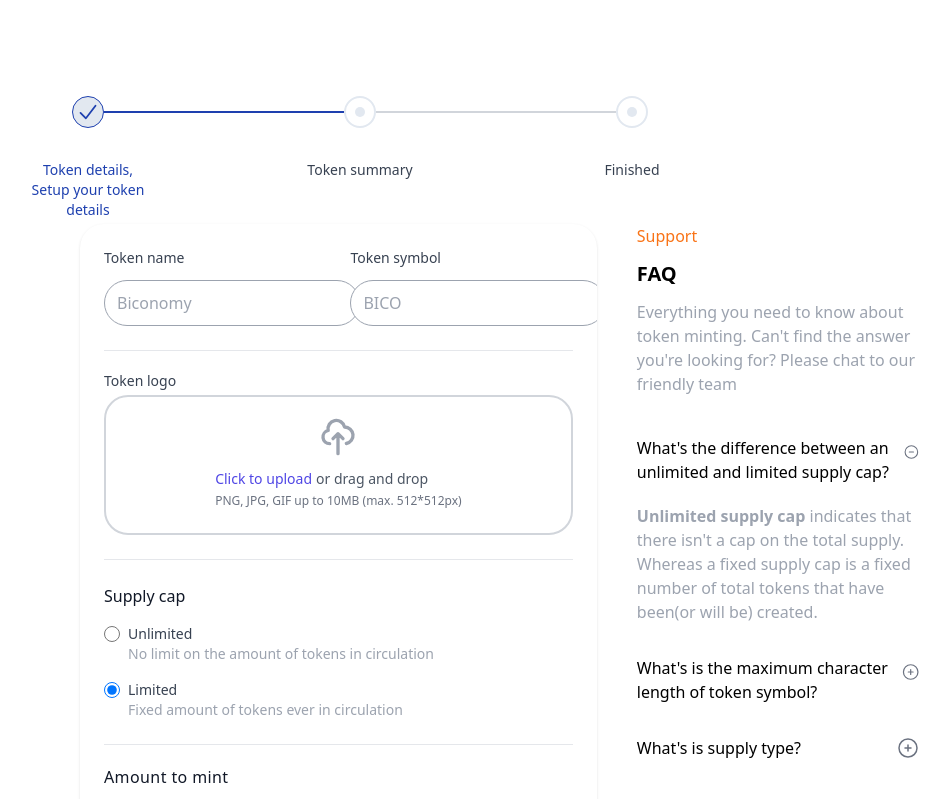
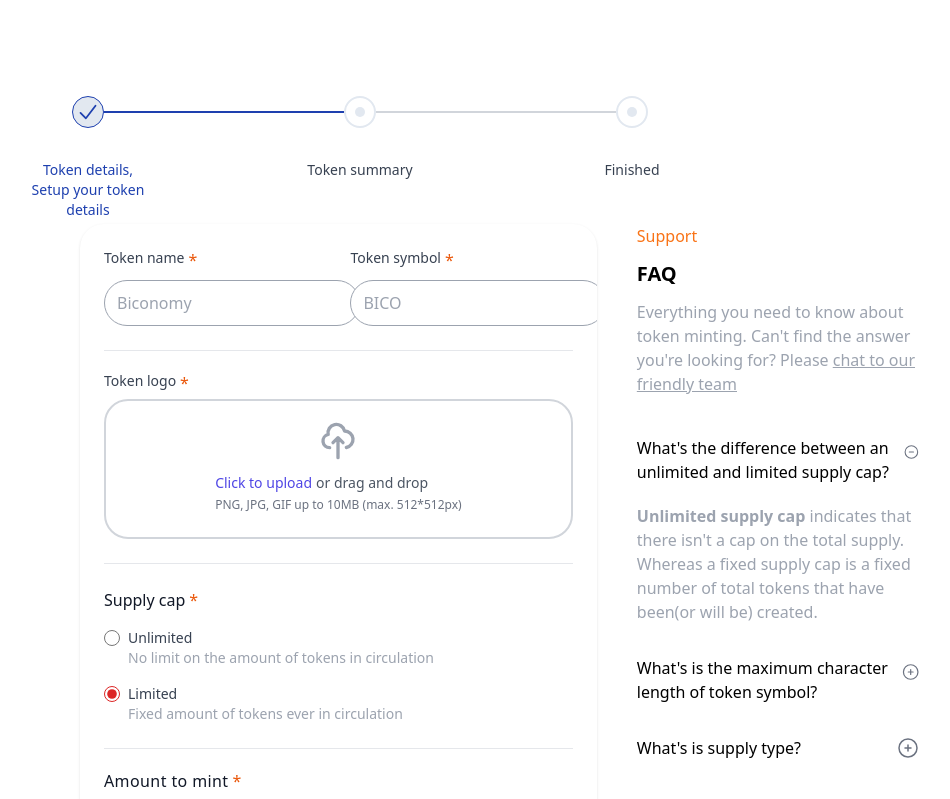
Before and after one commit to izuchukwu-eric/minting-stepper, a Next.js app: page / in a window 1280 px wide. Shown: the top 799 px of the page, without its empty margins (280-1230 px from the left). Built offline with nearby package versions, Linux system fonts and the light colour scheme.

Commit message:
new commit

```diff
--- a/components/steps/Details.tsx
+++ b/components/steps/Details.tsx
@@ -1,4 +1,3 @@
-import React from 'react'
 
 interface Props {
   handleClick: any
@@ -14,12 +13,18 @@ const Details = ({ handleClick }: Props) => {
             <div className="px-4 py-5 sm:p-6">
               <div className="grid grid-cols-6 gap-6">
                 <div className="col-span-6 sm:col-span-3">
-                  <label className="block text-sm font-medium text-gray-700 mb-3">Token name</label>
+                  <div className='flex flex-row space-x-1'>
+                    <label className="block text-sm font-medium text-gray-700 mb-3">Token name</label>
+                    <label className='text-orange-600'>*</label>
+                  </div>
                   <input className="block w-full md:w-64 text-gray-900 font-medium border border-gray-400 rounded-full py-3 px-3 leading-tight focus:outline-none" placeholder='Biconomy' type='text' required />
                 </div>
 
                 <div className="col-span-6 sm:col-span-3">
-                  <label className="block text-sm font-medium text-gray-700 mb-3">Token symbol</label>
+                  <div className='flex flex-row space-x-1'>
+                    <label className="block text-sm font-medium text-gray-700 mb-3">Token symbol</label>
+                    <label className='text-orange-600'>*</label>
+                  </div>
                   <input className="block w-full md:w-64 text-gray-900 font-medium border border-gray-400 rounded-full py-3 px-3 leading-tight focus:outline-none" type='text' placeholder='BICO' required />
                 </div>
               </div>
@@ -29,7 +34,10 @@ const Details = ({ handleClick }: Props) => {
 
             <div className="sm:grid sm:grid-cols-3 sm:items-center sm:gap-4">
               <div className="sm:col-span-6 mx-6">
-                <label className="block text-sm font-medium text-gray-700">Token logo</label>
+                <div className='flex flex-row space-x-1'>
+                  <label className="block text-sm font-medium text-gray-700">Token logo</label>
+                  <label className='text-orange-600'>*</label>
+                </div>
                 <div className="mt-1 flex justify-center rounded-3xl border-2 border-gray-300 px-6 pt-5 pb-6">
                   <div className="space-y-1 text-center">
                     <svg className="mx-auto w-10 h-10 mb-3 text-gray-400" fill="none" stroke="currentColor" viewBox="0 0 24 24" xmlns="http://www.w3.org/2000/svg"><path stroke-linecap="round" stroke-linejoin="round" stroke-width="2" d="M7 16a4 4 0 01-.88-7.903A5 5 0 1115.9 6L16 6a5 5 0 011 9.9M15 13l-3-3m0 0l-3 3m3-3v12"></path></svg>
@@ -48,12 +56,15 @@ const Details = ({ handleClick }: Props) => {
             <div className='border-b border-gray-200 p-3 mx-6' />
 
             <div className='p-6'>
-              <label className="text-base font-medium text-gray-900">Supply cap</label>
+              <div className='flex flex-row space-x-1'>
+                <label className="text-base font-medium text-gray-900">Supply cap</label>
+                <label className='text-orange-600'>*</label>
+              </div>
               <fieldset className="mt-4">
                 <div className="space-y-4">
                   <div className='relative flex flex-col items-start'>
                     <div className="flex items-center">
-                      <input id="email" name="notification-method" type="radio" checked className="h-4 w-4 border-gray-300  text-orange-500	 focus:ring-orange-500" />
+                      <input name="supply-cap" type="radio" checked className="h-4 w-4 accent-red-600 focus:accent-red-600" />
                       <label className="ml-2 block text-sm font-medium text-gray-700">Unlimited</label>
                     </div>
                     <div className="ml-3 text-sm">
@@ -63,7 +74,7 @@ const Details = ({ handleClick }: Props) => {
 
                   <div className='relative flex flex-col items-start'>
                     <div className="flex items-center">
-                      <input id="email" name="notification-method" type="radio" checked className="h-4 w-4 border-gray-300 text-orange-500	 focus:ring-orange-500" />
+                      <input name="supply-cap" type="radio" checked className="h-4 w-4 accent-red-600 focus:accent-red-600" />
                       <label className="ml-2 block text-sm font-medium text-gray-700">Limited</label>
                     </div>
                     <div className="ml-3 text-sm">
@@ -77,7 +88,10 @@ const Details = ({ handleClick }: Props) => {
             <div className='border-b border-gray-200 mb-5 mx-6' />
 
             <div className="mb-6 mx-6">
-              <label className="block tracking-wide text-gray-900 text-base font-medium mb-2">Amount to mint</label>
+              <div className='flex flex-row space-x-1'>
+                <label className="block tracking-wide text-gray-900 text-base font-medium mb-2">Amount to mint</label>
+                <label className='text-orange-600'>*</label>
+              </div>
               <label className="block tracking-wide text-gray-400 text-sm font-medium mb-2">Token supply must be greater than zero.</label>
               <div className='flex flex-row justify-between border w-full border-gray-400 rounded-full py-3 px-3 leading-tight '>
                 <input className="appearance-none block w-full bg-white text-gray-900 font-medium focus:outline-none" type='text' placeholder='500,000' required />
@@ -94,7 +108,7 @@ const Details = ({ handleClick }: Props) => {
         <div className='flex flex-col mt-10 md:mt-0 md:w-80 float-right'>
           <p className='text-orange-500 text-base font-medium'>Support</p>
           <p className='text-black text-xl my-3 font-bold'>FAQ</p>
-          <p className='text-gray-400'>Everything you need to know about token minting. Can't find the answer you're looking for? Please chat to our friendly team</p>
+          <p className='text-gray-400'>Everything you need to know about token minting. Can't find the answer you're looking for? Please <u>chat to our friendly team</u></p>
           <div className='flex flex-row mt-10'>
             <p className='font-medium'>What's the difference between an unlimited and limited supply cap?</p>
             <svg xmlns="http://www.w3.org/2000/svg" fill="none" viewBox="0 0 24 24" strokeWidth={1.5} stroke="currentColor" className="w-8 h-8 text-gray-500">
```
Also changed, not shown: assests/leaf.png (added).
